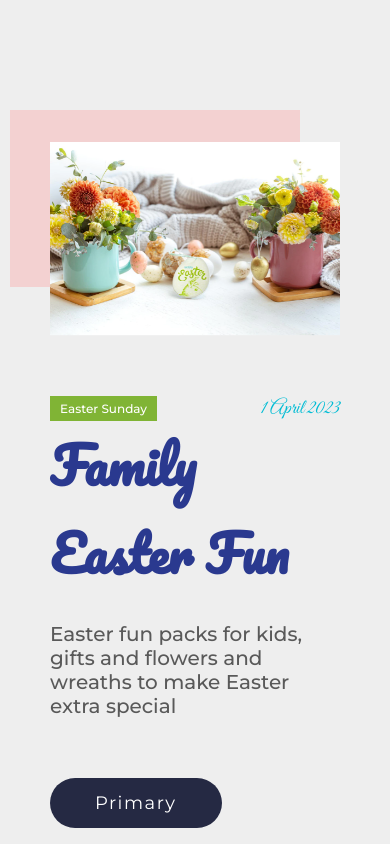
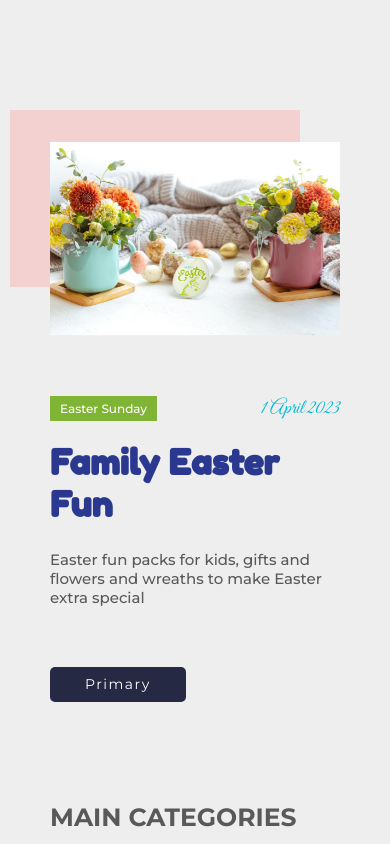
Before and after one commit to RejownAhmed/htmlComponent, a plain HTML site: page index.html in a window 390 px wide. Shown: the top 844 px of the page. Drawn offline with Linux system fonts and the light colour scheme; a web font is replaced by a local one.

Commit message:
new update

```diff
--- a/css/style.css
+++ b/css/style.css
@@ -1,6 +1,6 @@
 @import url('https://fonts.googleapis.com/css2?family=Montserrat:wght@200;300;400;500;600;700;800;900&family=Roboto:wght@300;400;500;700;900&display=swap&family=Great+Vibes&display=swap');
 @import url('https://fonts.googleapis.com/css2?family=Pacifico&display=swap');
-
+@import url('https://fonts.googleapis.com/css2?family=Fredoka+One&display=swap');
 /*==> default styling starts */
 html,  *, *:before, *:after {
     box-sizing: border-box;
@@ -93,6 +93,7 @@ section{
     display: -ms-flexbox;
     display: flex;
     justify-content: space-between;
+    margin-bottom: 20px;
 }
 .hero-section__content-subtitle h3 {
     font-size: 12px;
@@ -109,7 +110,7 @@ section{
 }
 .hero-section__content-title{
     font-size: 50px;
-    font-family: 'Pacifico', cursive;
+    font-family: 'Fredoka One', cursive;
     margin-bottom: 25px;
     color: #2a398f;
 }
@@ -126,7 +127,7 @@ section{
     line-height: 50px;
     height: 50px;
     padding: 0 40px;
-    border-radius: 25px;
+    border-radius: 5px;
     letter-spacing: 1.5px;
     display: inline-block;
     font-size: 16px;
@@ -153,7 +154,7 @@ section{
         line-height: 45px;
         height: 45px;
         padding: 0 35px;
-        font-size: 15px;
+        font-size: 14px;
     }
 }
 @media only screen and (max-width: 992px) {
@@ -161,18 +162,17 @@ section{
         grid-template-columns: repeat(1, 1fr);
     }
     .hero-section__content-title{
-        font-size: 50px;
+        font-size: 35px;
         margin-bottom: 25px;
     }
     .hero-section__content-text{
-        font-size: 20px;
+        font-size: 15px;
     }
     .hero-section__content-button {
         margin-top: 60px;
-        line-height: 50px;
-        height: 50px;
-        padding: 0 45px;
-        font-size: 18px;
+        line-height: 35px;
+        height: 35px;
+        padding: 0 35px;
     }
 }
 
--- a/js/main.js
+++ b/js/main.js
@@ -29,7 +29,7 @@ $(document).ready(function () {
       {
         breakpoint: 468,
         settings: {
-          slidesToShow: 1,
+          slidesToShow: 2,
         }
       }
       // You can unslick at a given breakpoint now by adding:
```
